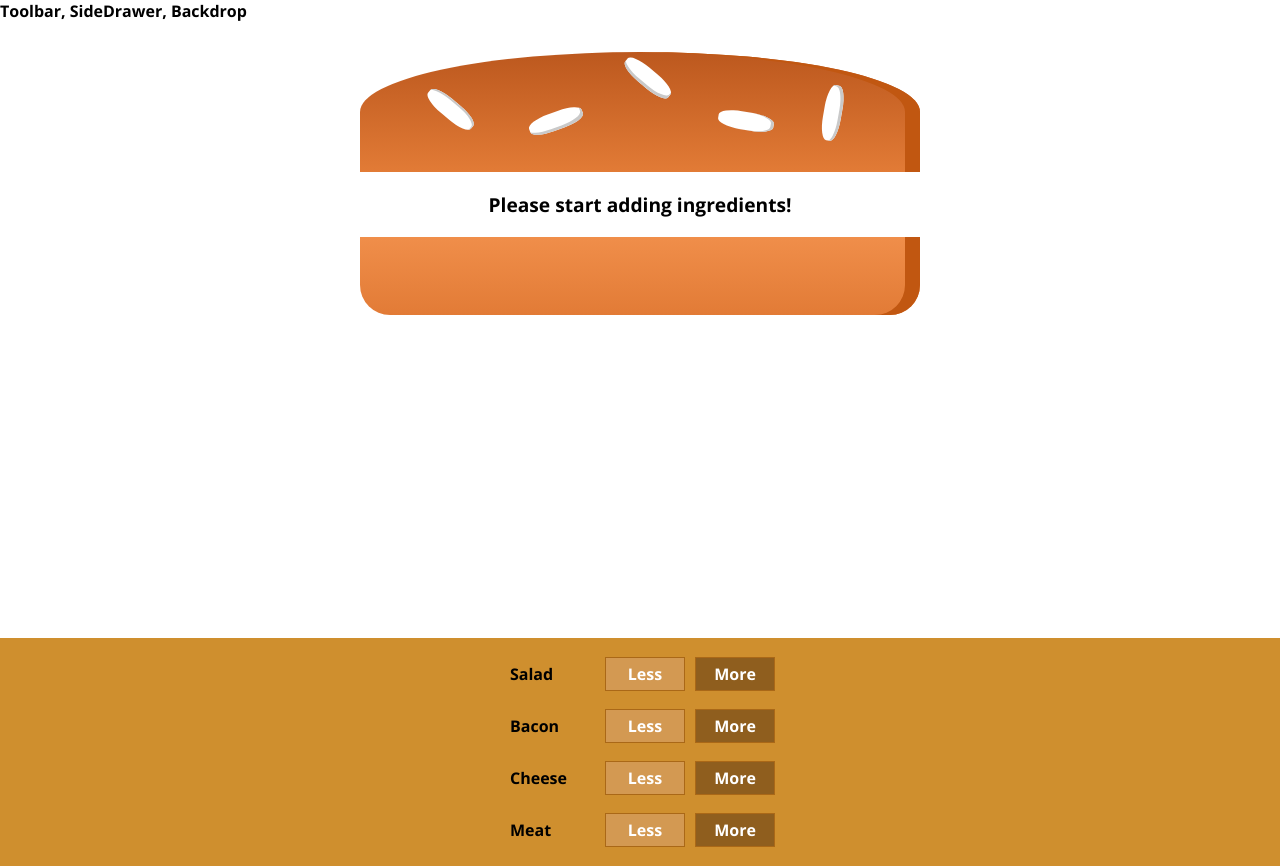
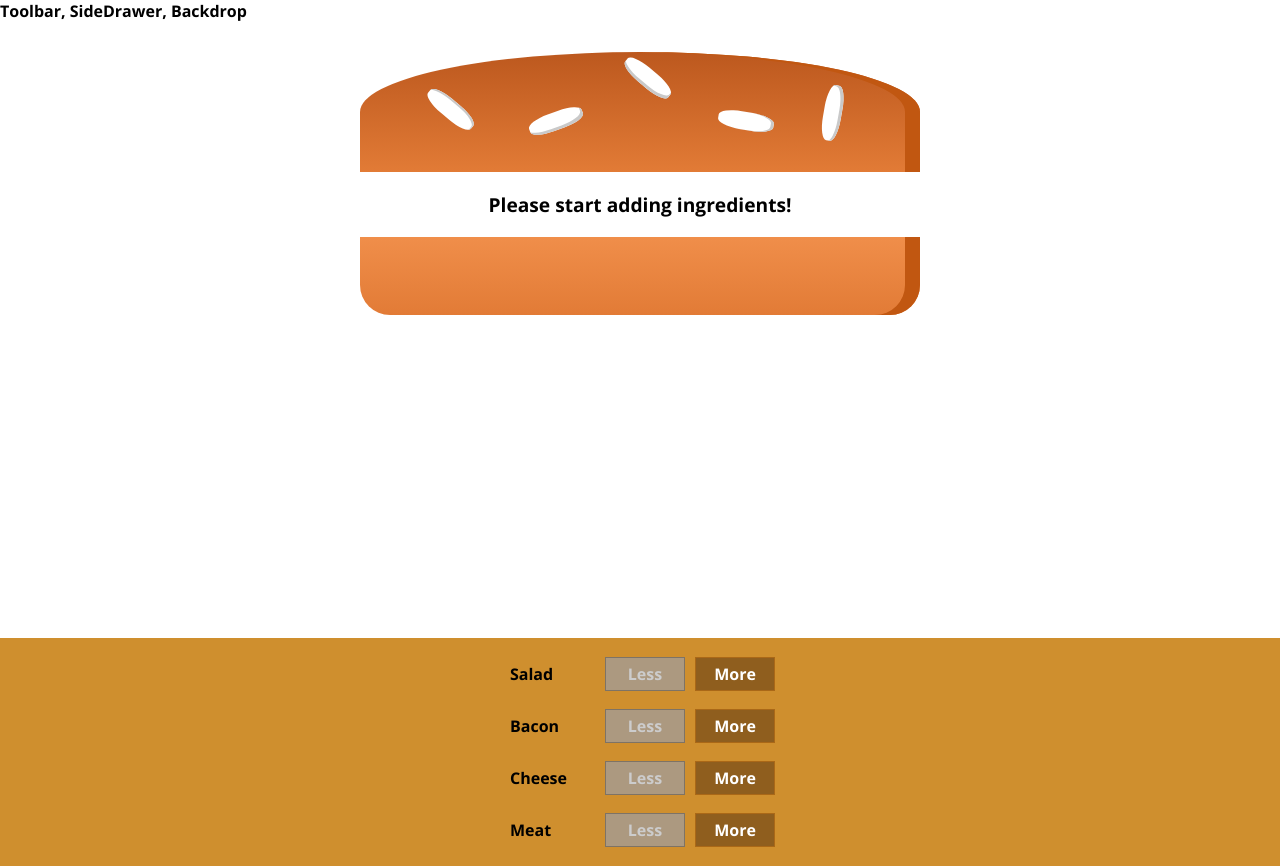
Before and after one commit to tasneemfarag/burger-builder, a React app: page / in a window 1280 px wide. Built offline with nearby package versions, Linux system fonts and the light colour scheme.

Commit message:
removing ingredients safely

```diff
--- a/src/components/Burger/BuildControls/BuildControl/BuildControl.js
+++ b/src/components/Burger/BuildControls/BuildControl/BuildControl.js
@@ -4,8 +4,11 @@
 const buildControl = (props) => (
     <div className={classes.BuildControl}>
         <div className={classes.Label}>{props.label}</div>
-        <button className={classes.Less} onClick={props.removed}>Less</button>
-        <button className={classes.More} onClick={props.added}>More</button>
+        <button className={classes.Less}
+            onClick={props.removed}
+            disabled={props.disabled}>Less</button>
+        <button className={classes.More}
+            onClick={props.added}>More</button>
     </div>
 );
 
--- a/src/components/Burger/BuildControls/BuildControls.js
+++ b/src/components/Burger/BuildControls/BuildControls.js
@@ -17,7 +17,8 @@
            key={ctrl.label}
            label={ctrl.label}
            added={() => props.ingredientsAdded(ctrl.type)}
-           removed={() => props.ingredientsRemoved(ctrl.type)} />
+           removed={() => props.ingredientsRemoved(ctrl.type)}
+           disabled={props.disabled[ctrl.type]} />
        ))}
    </div>
 );
--- a/src/containers/BurgerBuilder/BurgerBuilder.js
+++ b/src/containers/BurgerBuilder/BurgerBuilder.js
@@ -40,6 +40,9 @@
 
     removeIngredientsHandler = (type) => {
         const oldCount = this.state.ingredients[type];
+        if (oldCount <= 0 ) {
+            return;
+        }
         const updatedCount = oldCount - 1;
         const updatedIngredients = {
             ...this.state.ingredients
@@ -52,11 +55,19 @@
     }
 
     render() {
+        const disabledInfo = {
+            ...this.state.ingredients
+        };
+        for (let key in disabledInfo) {
+            disabledInfo[key] = disabledInfo[key] <= 0
+        }
+        //{salad: true, meat: false,...}
         return (
             <Aux>
                 <Burger ingredients={this.state.ingredients} />
                 <BuildControls ingredientsAdded={this.addIngredientsHandler}
-                ingredientsRemoved={this.removeIngredientsHandler} />
+                ingredientsRemoved={this.removeIngredientsHandler}
+                disabled={disabledInfo} />
             </Aux>
         );
     }
```
